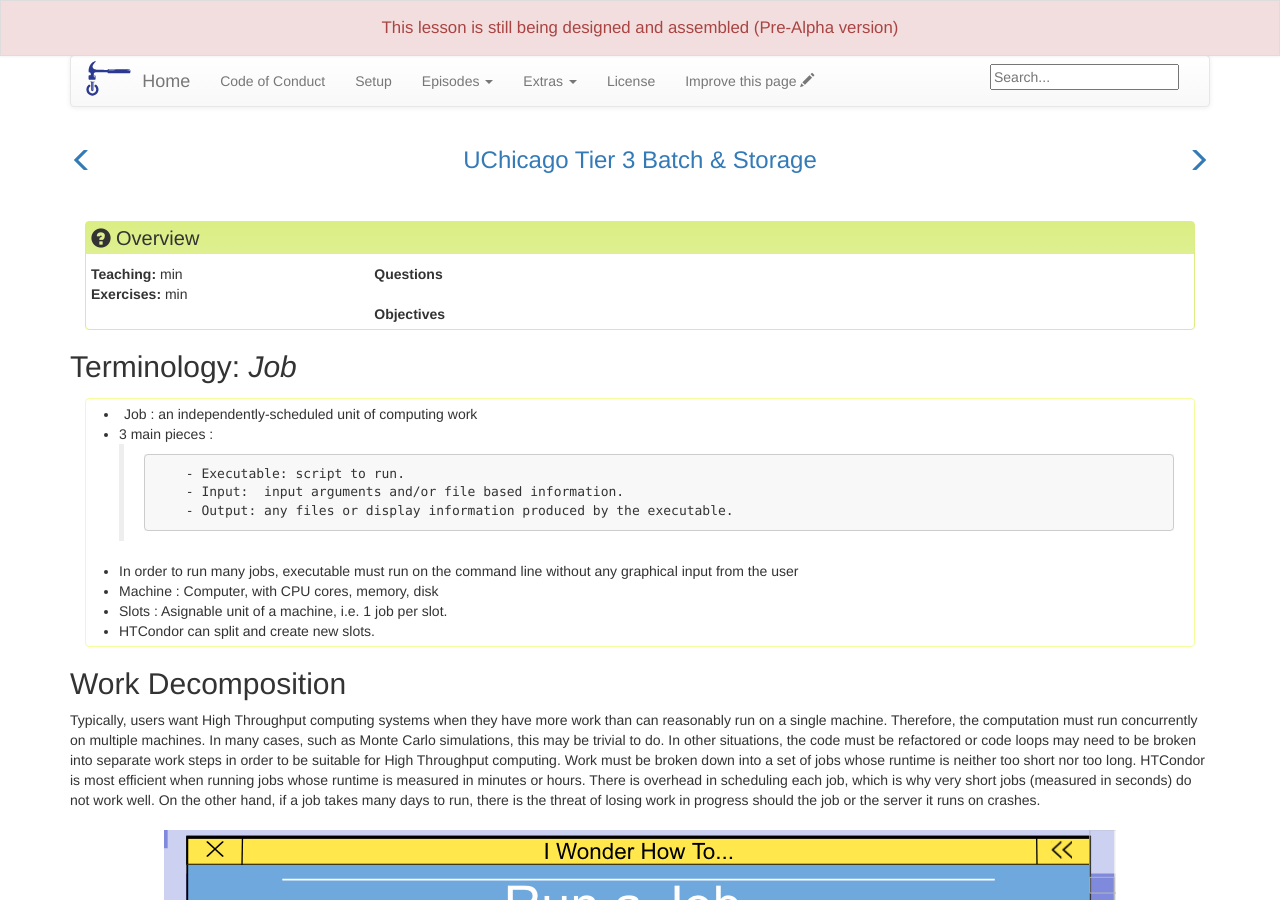
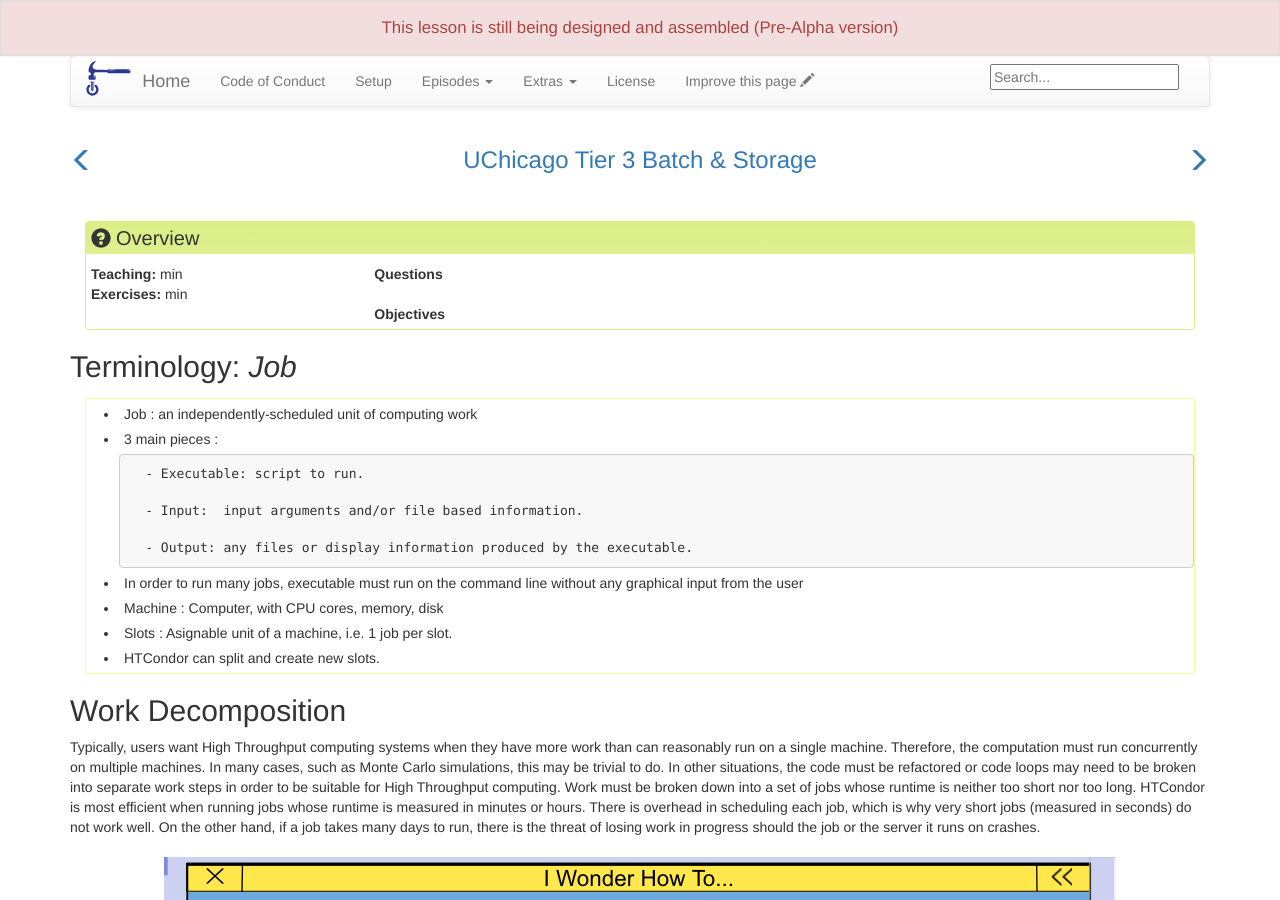
Before and after one commit to Cecilia-Duran/chicago_tier3_batch_and_storage, a Jekyll site: the page built from _episodes/02-running_ajob.md, in a window 1280 px wide and 900 px high. Built offline with Jekyll 4.4.1, drawn with Linux system fonts in a browser that asks for light colours.

```diff
--- a/_episodes/02-running_ajob.md
+++ b/_episodes/02-running_ajob.md
@@ -16,12 +16,19 @@ keypoints:
   > - Job : an independently-scheduled unit of computing work
   >
   > - 3 main pieces :
-  >>         - Executable: script to run.
-  >>         - Input:  input arguments and/or file based information.
-  >>         - Output: any files or display information produced by the executable.
+  >
+  >         - Executable: script to run.
+  >
+  >         - Input:  input arguments and/or file based information.
+  >
+  >         - Output: any files or display information produced by the executable.
+  >
   > - In order to run many jobs, executable must run on the command line without any graphical input from the user
+  >
   > - Machine : Computer, with CPU cores, memory, disk
+  >
   > - Slots : Asignable unit of a machine, i.e. 1 job per slot.
+  >
   > - HTCondor can split and create new slots.
   >
   {: .callout}
```
